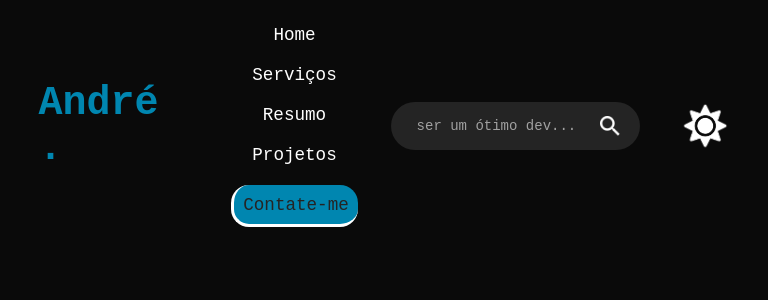
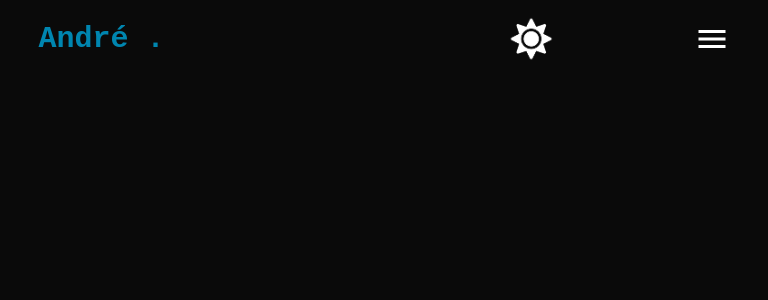
Before and after one commit to AndreCarlos007/Portfolio.jsx, a React (Vite) app: page / in a window 768 px wide. Shown: the top 300 px of the page. Built offline with nearby package versions, Linux system fonts and the light colour scheme.

Commit message:
navbar_responsiva and menu_hamburguer

```diff
--- a/src/components/Navbar/Navbar.jsx
+++ b/src/components/Navbar/Navbar.jsx
@@ -1,41 +1,55 @@
-import React from 'react'
+import React, { useState } from 'react'
 import pesquisa_icon_dark from '../../assets/search-w.png'
 import button_luz from '../../assets/night.png'
 import button_dark from '../../assets/day.png'
+import menu_aberto from '../../assets/menu_white_36dp.svg'
+import menu_close from '../../assets/close_white_36dp.svg'
+import menu_close_black from '../../assets/close_black.svg'
+import menu_aberto_black from '../../assets/menu_black.svg'
 import "./style.css"
 
 const Navbar = ({tema, setTema}) => {
+// função para mudar o fundo
   const mudar_fundo = () => {
     tema == 'dark' ? setTema('ligth') : setTema('dark');
 
-  }
+  };
+// função para abrir e fechar o menu
+  const [aberto, setAberto] = useState(false);
+  const abrirMenu = () => {
+    setAberto(!aberto);
+  };
+// consigo fechar o menu ao clicar em um item do proprio
+  const fecharMenu = () => {
+    setAberto(false);
+}
+// usar duas fuções ao mesmo tempo de acordo com o tema
+const menuIcon = tema === 'ligth'
+? (aberto ? menu_close_black : menu_aberto_black)
+: (aberto ? menu_close : menu_aberto);
+
   return (
     <div className='navbar'>
-      <h1 className='logo'>André <a className='ponto'>.</a></h1>
-      <ul>
+      <h1 className='logo'>André .</h1>
+      <ul className='nav-item'>
         <li>Home</li>
         <li>Serviços</li>
         <li>Resumo</li>
         <li>Projetos</li>
         <li className='form-contato'>Contate-me</li>
       </ul>
-
-      <div className='pesquisa'>
-          <input type="text" placeholder='ser um ótimo dev...' disabled/>
-          <img src={pesquisa_icon_dark} alt="" />
+      <div >
+        <ul onClick={fecharMenu} className={`mobile_menu ${aberto ? 'open' : ''}`}>
+          <li> Home</li>
+          <li>Serviços</li>
+          <li>Resumo</li>
+          <li>Projetos</li>
+          <li className='form-contato'>Contate-me</li>
+        </ul>
       </div>
 
       <img onClick={()=>{mudar_fundo()}} src={tema == 'dark' ? button_dark : button_luz} alt="" className='luz'/>
-
-        <div className='menu_cell'>
-        <ul>
-        <li>Home</li>
-        <li>Serviços</li>
-        <li>Resumo</li>
-        <li>Projetos</li>
-        <li className='form-contato'>Contate-me</li>
-      </ul>
-        </div>
+      <img className='button_menu_cell' onClick={()=>{abrirMenu()}} src={menuIcon} alt="" />
     </div>
 
   )
--- a/src/components/Navbar/style.css
+++ b/src/components/Navbar/style.css
@@ -1,5 +1,5 @@
 .navbar {
-    width: 100%;
+
     display: flex;
     align-items: center;
     justify-content: space-between;
@@ -23,7 +23,7 @@ ul {
 ul li {
     display: inline-block;
     font-size: 1.10rem;
-    margin: 10px 30px;
+    margin: 10px 15px;
     cursor: pointer;
     color: #ffffff;
 }
@@ -65,41 +65,76 @@ ul li:hover {
     border-bottom: 3px solid #0a0a0a00;
     border-left: 3px solid #0a0a0a00;
 }
-.pesquisa {
-    display: flex;
-    align-items: center;
-    background: #242424;
-    padding: 10px 20px;
-    border-radius: 50px;
-}
-.pesquisa input {
-    padding: 6px;
-    color: #ffffff;
-    background-color: transparent;
-    border: 0;
-    outline: none;
-    font-size: 14px;
-    max-width: 200px;
-
-}
-.pesquisa input::placeholder {
-    color: #ffffff91;
-}
-.pesquisa img{
-    width: 20px;
-    background-color: transparent;
-    cursor: pointer;
-}
 
 .luz {
-    width: 50px;
+    width: 3rem;
     cursor: pointer;
-    margin-left: 40px;
+    margin-left: 2rem;
+
 }
 
 
+/* navbar cell */
+.mobile_menu {
+    display: none;
+}
+.button_menu_cell {
+    display: none;
+}
+
 /* Espaço para deixar responsivo e adaptativo */
 
-.menu_cell {
-    display: none;
+@media (max-width: 523px) {
+    .pesquisa {
+        display: none;
+    }
+    .nav-item {
+        display: none;
+    }
+    .button_menu_cell {
+        display: block;
+        cursor: pointer;
+    }
+    .mobile_menu {
+        display: none;
+        flex-direction: column;
+        text-align: center;
+        padding-bottom: 1rem;
+        width: 100vw;
+        position: fixed;
+       top: 5rem;
+       left: 0;
+    }
+    .mobile_menu.open {
+        display: flex;
+    }
+    .logo {
+        font-size: 30px;
+    }
 }
+
+@media (min-width: 523px) and (max-width: 844px) {
+    .nav-item {
+        display: none;
+    }
+    .button_menu_cell {
+        display: block;
+        cursor: pointer;
+    }
+    .mobile_menu {
+        display: none;
+        flex-direction: column;
+        text-align: center;
+        padding-bottom: 1rem;
+        width: 100vw;
+        position: fixed;
+       top: 5rem;
+       left: 0;
+    }
+    .mobile_menu.open {
+        display: flex;
+    }
+    .logo {
+        font-size: 30px;
+    }
+}
```
Also changed, not shown: src/assets/close_black.svg (added), src/assets/menu_black.svg (added).
